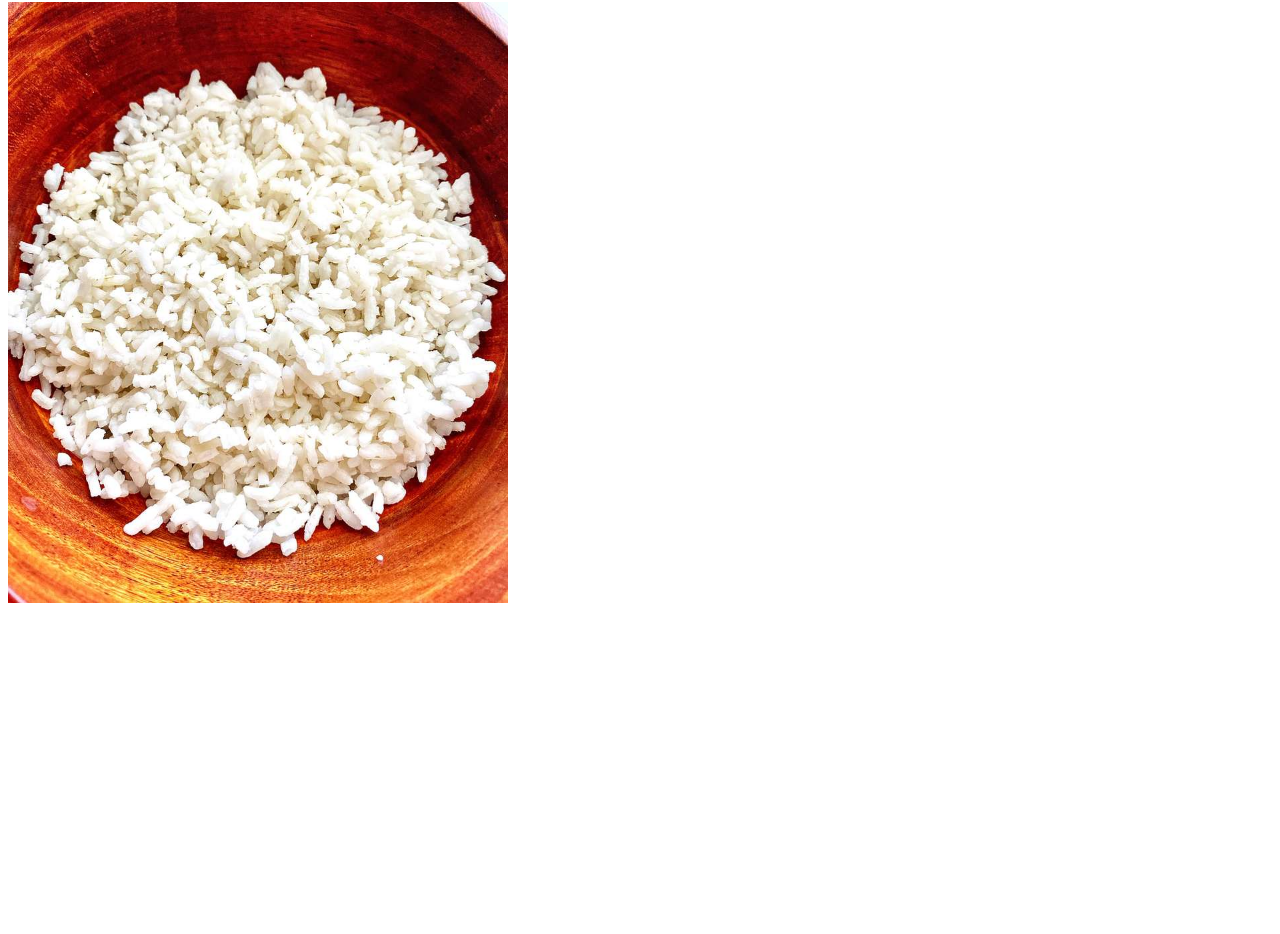
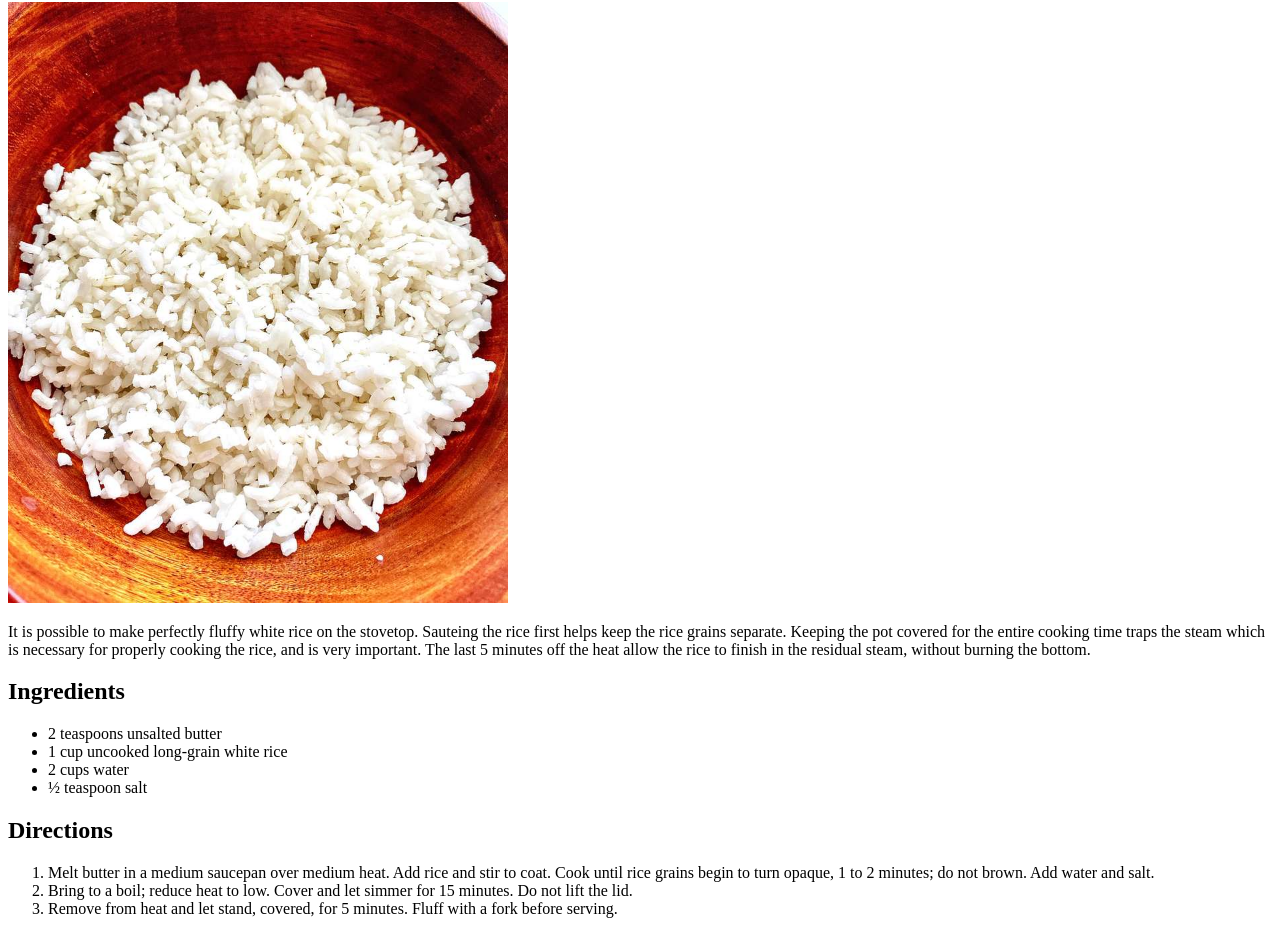
Before and after one commit to fadafields/odin-recipes-1, a plain HTML site: page recipes/rice.html in a window 1280 px wide. Shown: the part 78-1012 px from the top of the page. Before the commit the page ends 800 px from the top, so only its background shows below. Drawn offline with Linux system fonts and the light colour scheme.

Commit message:
build: Create page for cornbread recipes
Build page for cornbread recipe. Add link from homepage to cornbread recipe. Add ingredient and directions list for rice recipe page.

```diff
--- a/recipes/rice.html
+++ b/recipes/rice.html
@@ -7,5 +7,19 @@
     <body>
         <h1>Perfect White Rice</h1>
         <img src="../images/rice/rice.jpg" alt="Picture of white rice" width="500">
+        <p>It is possible to make perfectly fluffy white rice on the stovetop. Sauteing the rice first helps keep the rice grains separate. Keeping the pot covered for the entire cooking time traps the steam which is necessary for properly cooking the rice, and is very important. The last 5 minutes off the heat allow the rice to finish in the residual steam, without burning the bottom.</p>
+        <h2>Ingredients</h2>
+        <ul>
+            <li>2 teaspoons unsalted butter</li>
+            <li>1 cup uncooked long-grain white rice</li>
+            <li>2 cups water</li>
+            <li>½ teaspoon salt</li>
+        </ul>
+        <h2>Directions</h2>
+        <ol>
+            <li>Melt butter in a medium saucepan over medium heat. Add rice and stir to coat. Cook until rice grains begin to turn opaque, 1 to 2 minutes; do not brown. Add water and salt.</li>
+            <li>Bring to a boil; reduce heat to low. Cover and let simmer for 15 minutes. Do not lift the lid.</li>
+            <li>Remove from heat and let stand, covered, for 5 minutes. Fluff with a fork before serving.</li>
+        </ol>
     </body>
 </html>
```
Also changed, not shown: index.html (+1 -0 lines), recipes/cornbread.html (added, +29 -0 lines), images/cornbread/cornbread.jpg (added).
